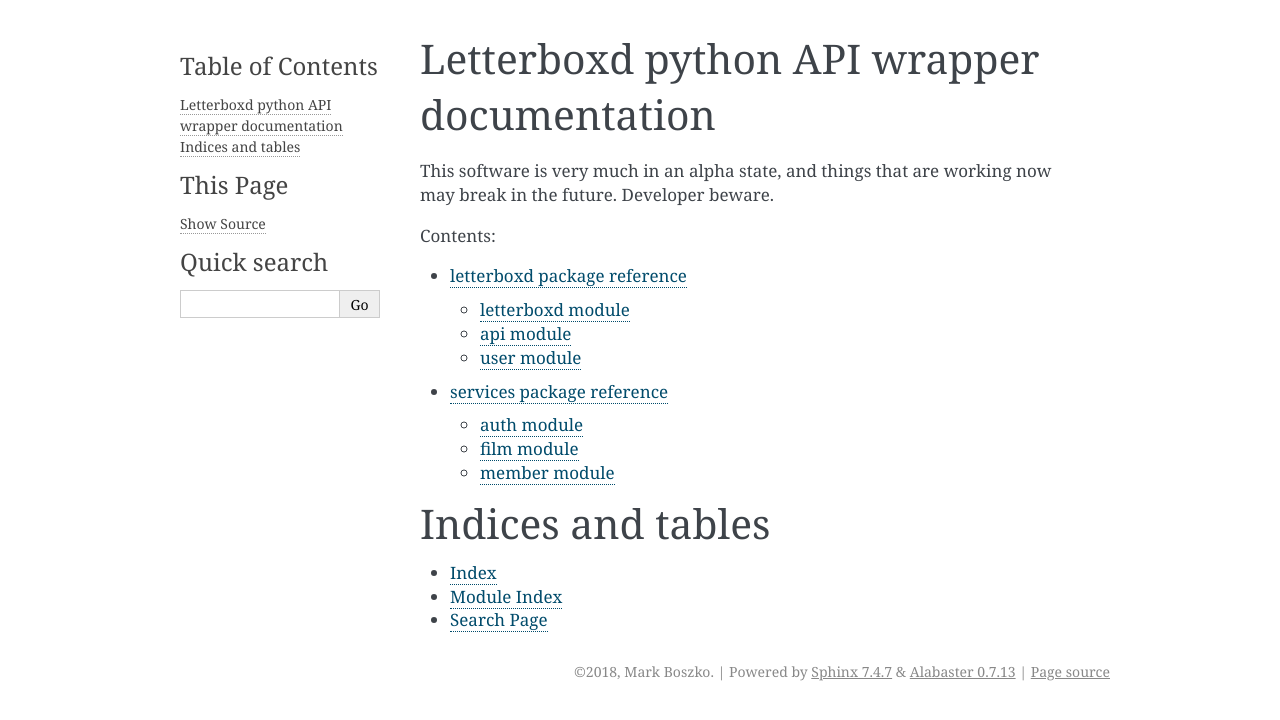
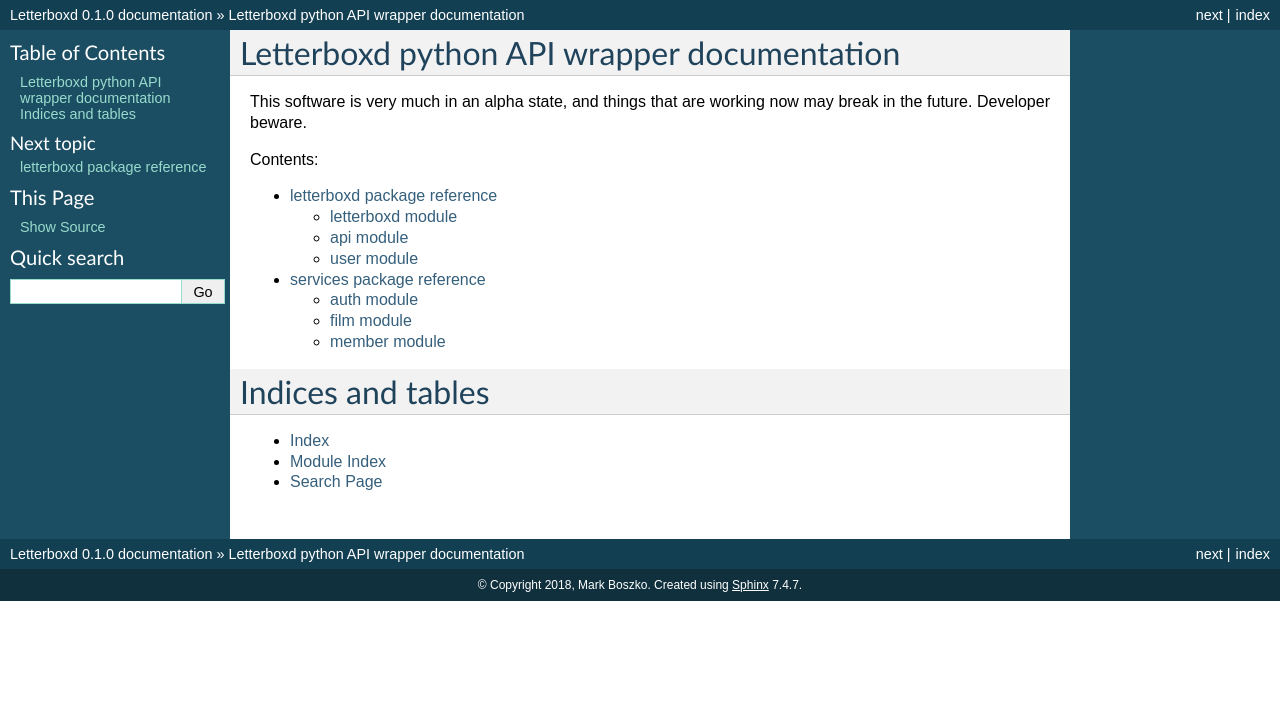
Before and after one commit to swizzlevixen/letterboxd, a Sphinx documentation site: the page built from docs/index.rst, in a window 1280 px wide. Shown: the top 720 px of the page. Built offline with Sphinx 7.4.7, drawn with Linux system fonts in a browser that asks for light colours.

```diff
--- a/docs/conf.py
+++ b/docs/conf.py
@@ -150,10 +150,10 @@ texinfo_documents = [
     (
         master_doc,
         "Letterboxd",
-        "Letterboxd Documentation",
-        author,
+        "Letterboxd - Python API Wrapper Documentation",
+        "Mark Boszko",
         "Letterboxd",
-        "One line description of project.",
+        "A Python 3 wrapper for the Letterboxd API.",
         "Miscellaneous",
     )
 ]
@@ -165,3 +165,7 @@ texinfo_documents = [
 
 # If true, `todo` and `todoList` produce output, else they produce nothing.
 todo_include_todos = True
+
+
+# -- Read The Docs config ----------------------------------------------------
+html_theme = "default"
```
